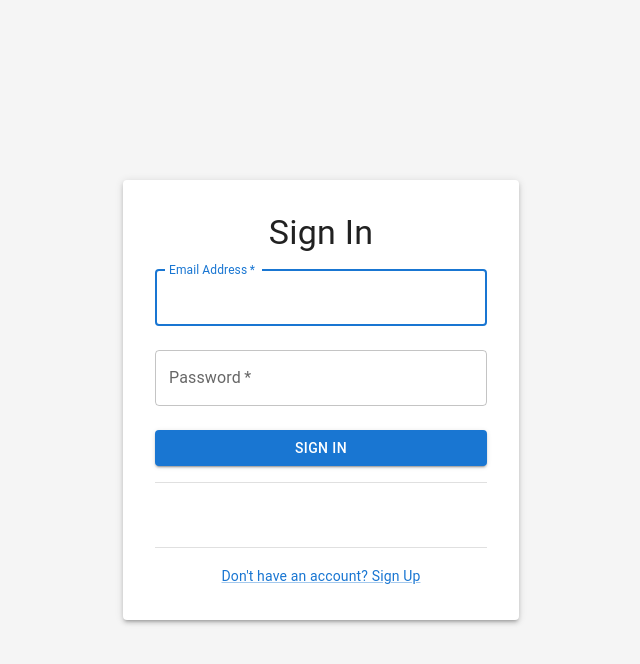
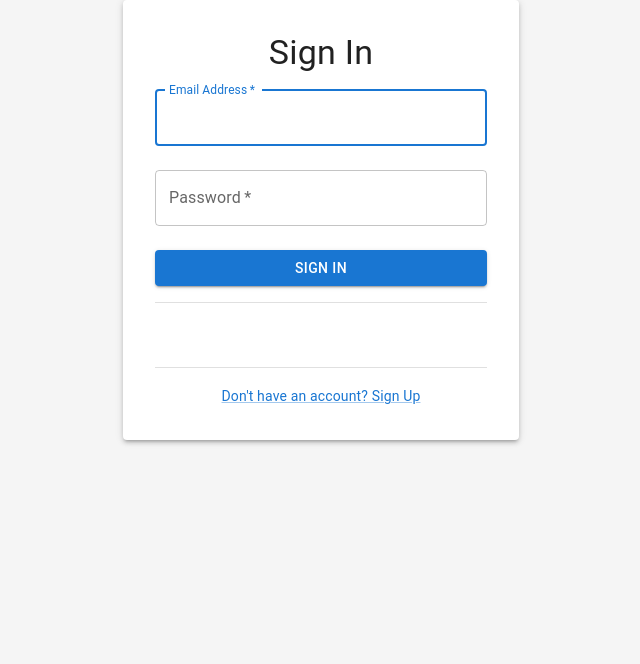
Before and after one commit to tomerProg/WebAppFinalProject_Frontend, a React (Vite) app: page / in a window 1280 px wide. Shown: the top 664 px of the page, without its empty margins (319-959 px from the left). Built offline with nearby package versions, Linux system fonts and the light colour scheme.

Commit message:
clean styling

```diff
--- a/src/index.css
+++ b/src/index.css
@@ -1,22 +1,8 @@
-:root {
-  font-family: Inter, system-ui, Avenir, Helvetica, Arial, sans-serif;
-  font-weight: 400;
-
-  color-scheme: light dark;
-  color: rgba(255, 255, 255, 0.87);
-  background-color: #242424;
-
-  font-synthesis: none;
-  text-rendering: optimizeLegibility;
-  -webkit-font-smoothing: antialiased;
-  -moz-osx-font-smoothing: grayscale;
+#root {
+    width: 100vw;
+    height: 100vh;
 }
 
 body {
-  display: flex;
-  justify-content: center;
-  align-items: center;
-  min-height: 100vh;
-  margin: 0;
-
+    margin: 0;
 }
--- a/src/pages/PostPage/components/LikeDislike/styles.ts
+++ b/src/pages/PostPage/components/LikeDislike/styles.ts
@@ -1,18 +1,6 @@
 import { createStyles } from '@mui/styles';
 
 export const styles = createStyles({
-    '@global': {
-        '*::-webkit-scrollbar': {
-            width: '5px'
-        },
-        '*::-webkit-scrollbar-track': {
-            background: '#E4EFEF'
-        },
-        '*::-webkit-scrollbar-thumb': {
-            background: '#1D388F61',
-            borderRadius: '2px'
-        }
-    },
     root: {
         width: '100%',
         height: '100%',
--- a/src/pages/PostPage/components/PostInfo/styles.ts
+++ b/src/pages/PostPage/components/PostInfo/styles.ts
@@ -6,20 +6,7 @@ export const styles = createStyles({
         display: 'flex',
         flexDirection: 'column'
     },
-    '@global': {
-        '*::-webkit-scrollbar': {
-            width: '5px'
-        },
-        '*::-webkit-scrollbar-track': {
-            background: '#E4EFEF'
-        },
-        '*::-webkit-scrollbar-thumb': {
-            background: '#1D388F61',
-            borderRadius: '2px'
-        }
-    },
     description: {
-        // maxHeight: '15%',
         minHeight: '15%',
         overflowY: 'auto',
         margin: '4px 0',
@@ -31,8 +18,8 @@ export const styles = createStyles({
     suggastionPaper: {
         display: 'flex',
         minHeight: '15%',
-        maxHeight: '40%',
-        margin: '12px 0'
+        margin: '12px 0',
+        flexGrow: 1
     },
     suggastionText: {
         overflowY: 'auto'
```
